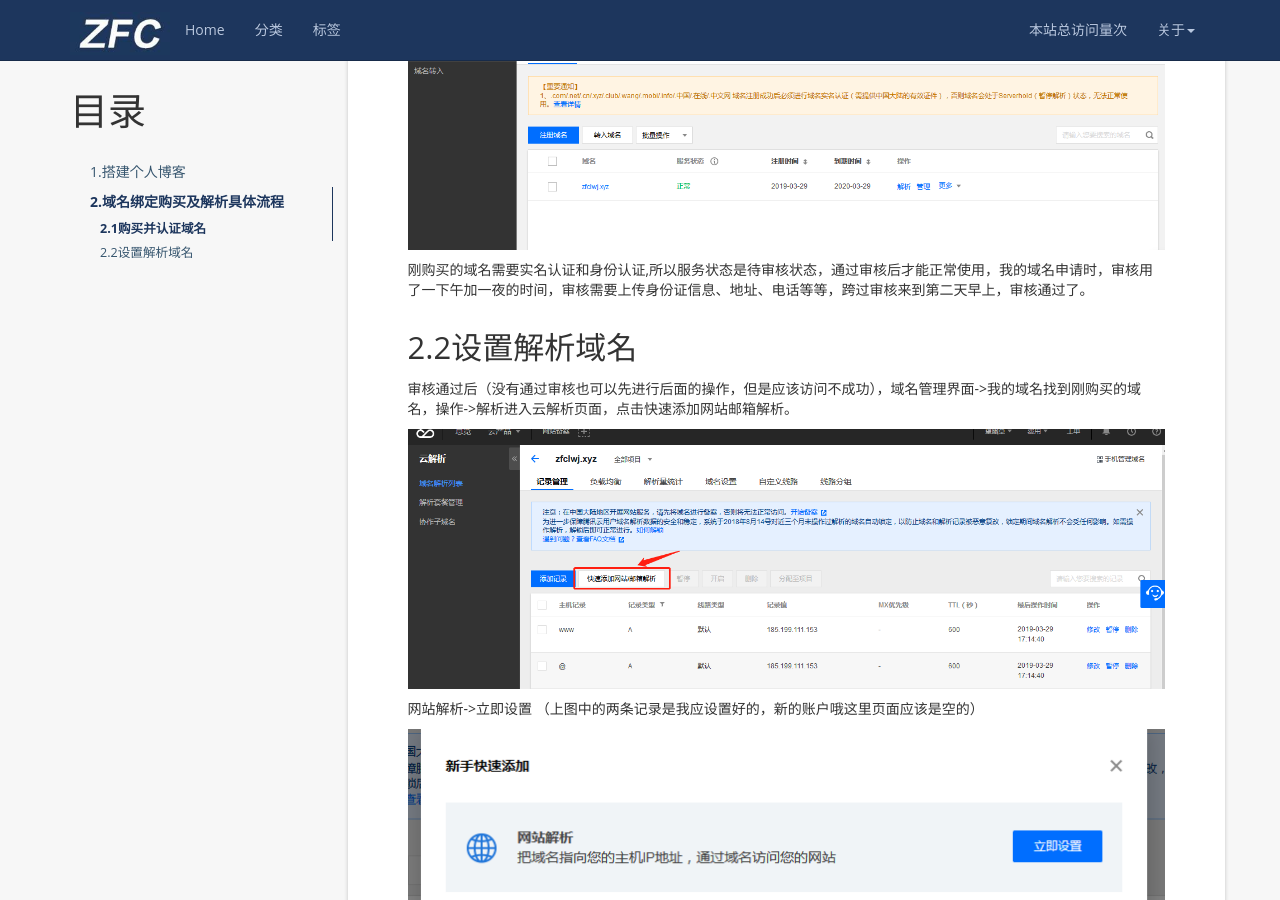
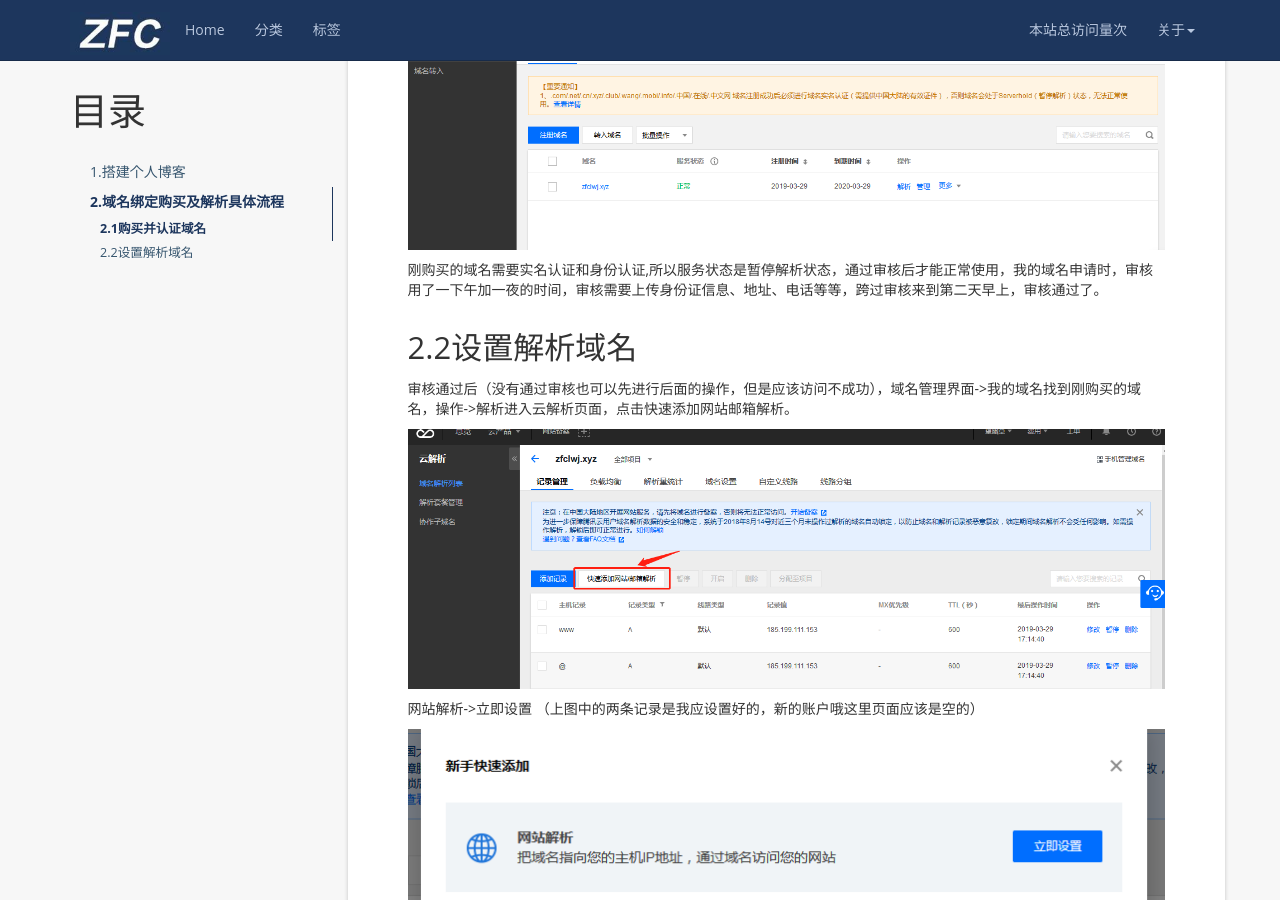
Before and after one commit to ZFCC/ZFCC.github.io, a Jekyll site: the page built from _posts/2019-03-30-domain.md, in a window 1280 px wide and 900 px high, scrolled down 1192 px. Built offline with Jekyll 4.4.1, drawn with Linux system fonts in a browser that asks for light colours; nearby versions of some CDN libraries; a script that is not in the unit is left out; comment, search, counter and statistics services are not loaded.

Commit message:
Update 2019-03-30-domain.md

```diff
--- a/_posts/2019-03-30-domain.md
+++ b/_posts/2019-03-30-domain.md
@@ -33,7 +33,7 @@ tag: 教程
 
 ![](/styles/images/technology/domain/2.png)
 
-刚购买的域名需要实名认证和身份认证,所以服务状态是待审核状态，通过审核后才能正常使用，我的域名申请时，审核用了一下午加一夜的时间，审核需要上传身份证信息、地址、电话等等，跨过审核来到第二天早上，审核通过了。
+刚购买的域名需要实名认证和身份认证,所以服务状态是暂停解析状态，通过审核后才能正常使用，我的域名申请时，审核用了一下午加一夜的时间，审核需要上传身份证信息、地址、电话等等，跨过审核来到第二天早上，审核通过了。
 
 ## 2.2设置解析域名
 审核通过后（没有通过审核也可以先进行后面的操作，但是应该访问不成功），域名管理界面->我的域名找到刚购买的域名，操作->解析进入云解析页面，点击快速添加网站邮箱解析。
```
